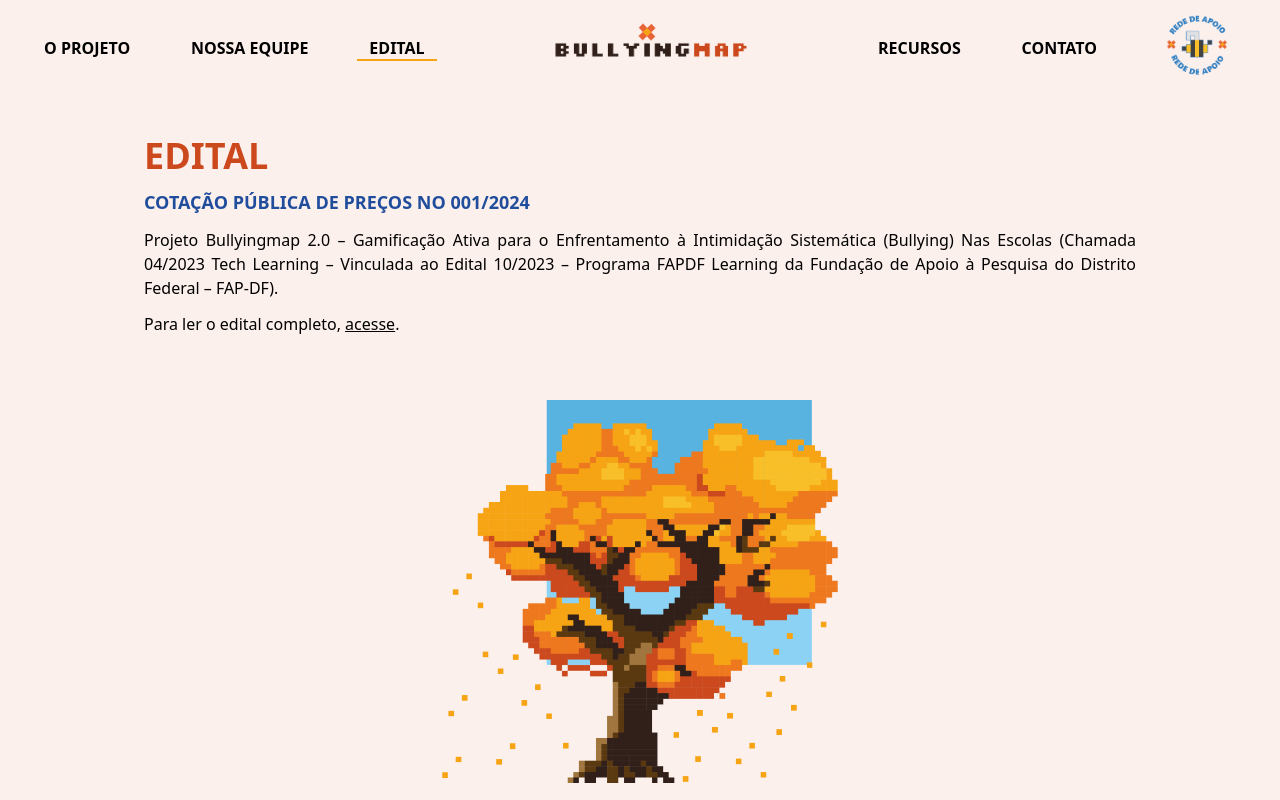
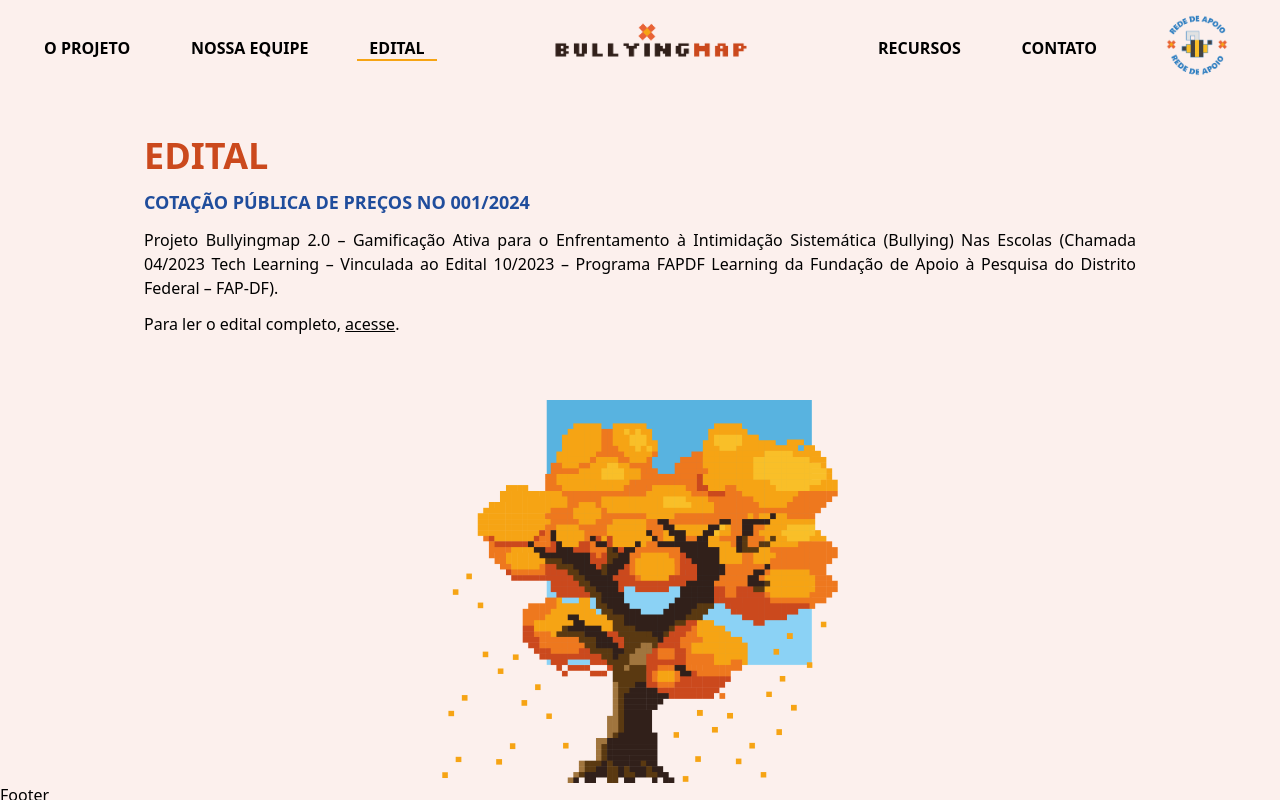
Before and after one commit to MariaCHelena/BullyingMap-Site, a React (Vite) app: page /BullyingMap-Site/edital/cotacao-publica-precos-No-001/2024 in a window 1280 px wide. Built offline with nearby package versions, Linux system fonts and the light colour scheme.

Commit message:
feat: criando base do footer

```diff
--- a/src/Routes.tsx
+++ b/src/Routes.tsx
@@ -3,6 +3,7 @@ import SobreNos from "@/features/sobre-nos/pages";
 import Header from "@/shared/components/header";
 import NossaEquipe from "./features/nossa-equipe/pages";
 import EditalPage from "./features/edital/pages";
+import Footer from "./shared/components/footer";
 
 
 function AppRoutes() {
@@ -15,6 +16,7 @@ function AppRoutes() {
           <Route path="/BullyingMap-Site/nossaequipe" element={<NossaEquipe/>}/>
           <Route path="/BullyingMap-Site/edital/cotacao-publica-precos-No-001/2024" element={<EditalPage/>}/>
         </Routes>
+        <Footer />
       </main>
     </BrowserRouter>
   )
--- /dev/null
+++ b/src/shared/components/footer/index.tsx
@@ -0,0 +1,5 @@
+export default function Footer() {
+  return (
+    <div>Footer</div>
+  )
+}
--- a/src/shared/components/header/index.tsx
+++ b/src/shared/components/header/index.tsx
@@ -2,7 +2,7 @@ import { useNavigate } from "react-router-dom";
 import logo from "@/assets/wireframe2_bullyingmap_mobile_SOBRE-06.png";
 import redeDeApoio from "@/assets/Icone_RedeApoio-03.png";
 import burger from "@/assets/wireframe2_bullyingmap_mobile_SOBRE-08.png";
-import HeaderModal from "@/shared/header-modal";
+import HeaderModal from "@/shared/components/header-modal";
 import { useState } from "react";
 
 export default function Header(){
```
Also changed, not shown: src/assets/Bullying Map_Wireframe_Sobre_v5-03.png (added), src/shared/components/header-modal/index.tsx (renamed from src/shared/header-modal/index.tsx).
